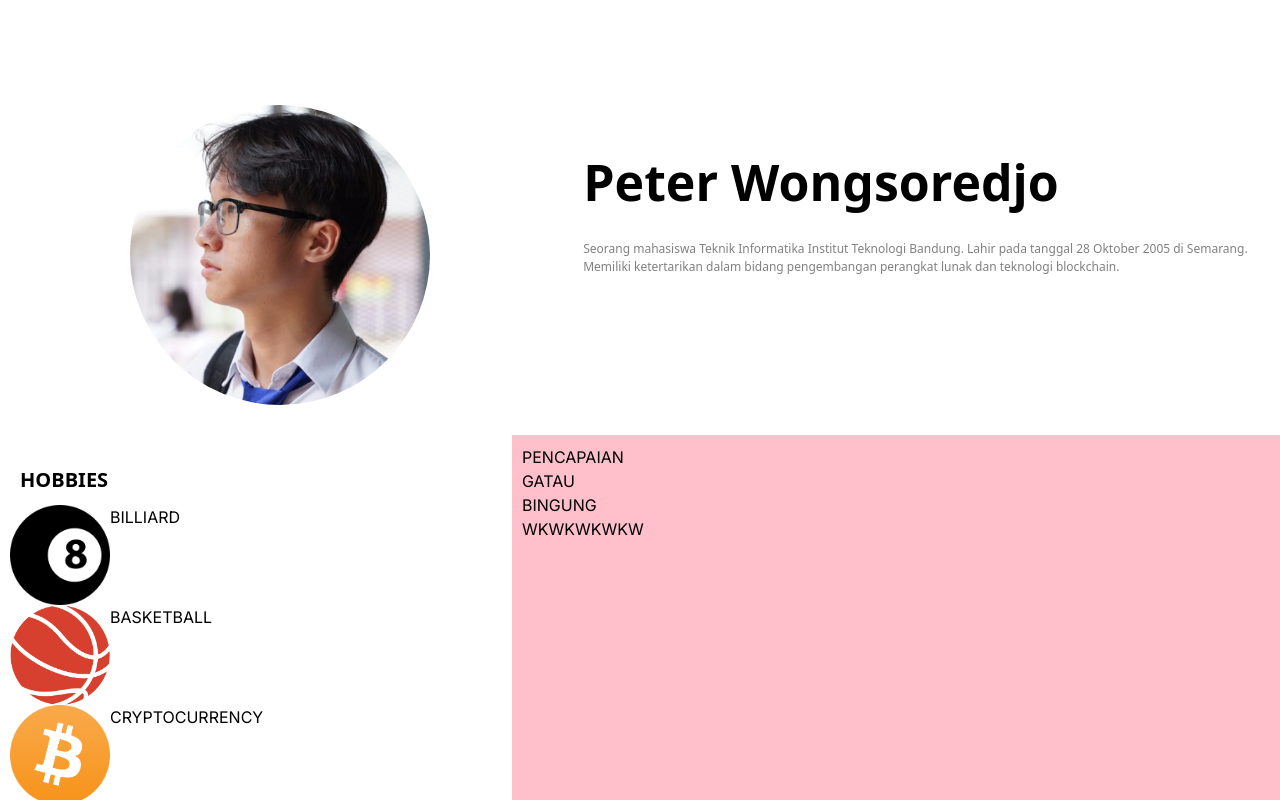
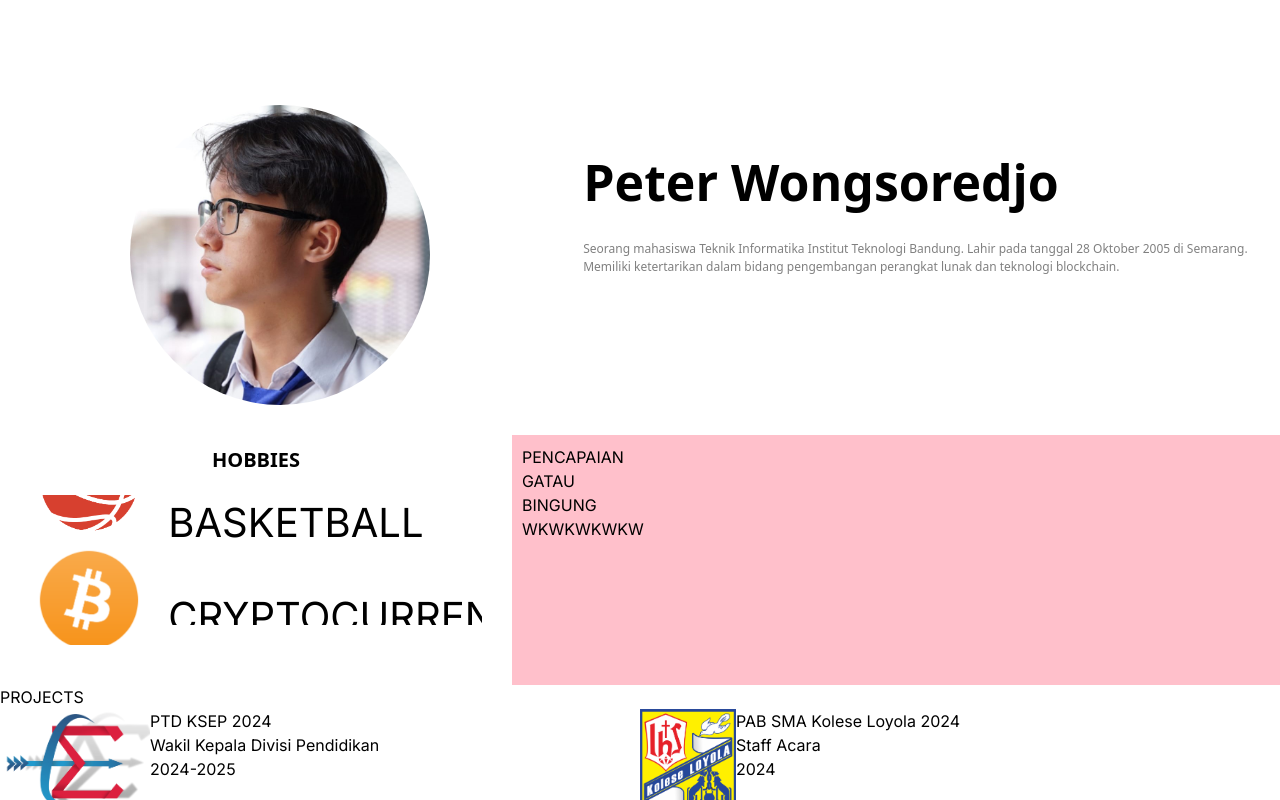
Before and after one commit to PeterWongsoredjo/SoftEng, a Next.js app: page / in a window 1280 px wide. Shown: the top 800 px of the page. Built offline with nearby package versions, Linux system fonts and the light colour scheme.

Commit message:
Modification: Hobbies now rotating

```diff
--- a/app/page.tsx
+++ b/app/page.tsx
@@ -33,31 +33,19 @@ const Home = () => {
               <div className="MnB-title">
                 <p>HOBBIES</p>
               </div>
-              <div className="billiard">
-                <div className="billiard-image">
-                  <img src="Billiard.png" alt="Billiard" />
-                </div>
-                <div className="billiard-text">
-                  <p>BILLIARD</p>
+              <div className="MnB">
+                <div className="MnB-pics">
+                  <img className='rotating-img' src="Billiard.png" alt="Billiard" />
+                  <img className='rotating-img' src="Basket.png" alt="Basketball" />
+                  <img className='rotating-img' src="Bitcoin.png" alt="" />
+                  </div>
+                <div className="MnB-text">
+                    <span>BILLIARD</span>
+                    <span>BASKETBALL</span>
+                    <span>CRYPTOCURRENCY</span>
+                  </div>
                 </div>
               </div>
-              <div className="basket">
-                <div className="basket-image">
-                  <img src="Basket.png" alt="Basketball" />
-                </div>
-                <div className="basket-text">
-                  <p>BASKETBALL</p>
-                </div>
-              </div>
-              <div className="crypto">
-                <div className="crypto-image">
-                  <img src="Bitcoin.png" alt="" />
-                </div>
-                <div className="crypto-text">
-                  <p>CRYPTOCURRENCY</p>
-                </div>
-              </div>
-          </div>
           <div className="Pencapaian-container">
             <div className="Pencapaian-title">
               <p>PENCAPAIAN</p>
--- a/app/styles.css
+++ b/app/styles.css
@@ -60,37 +60,81 @@ p{
     display: flex;
 }
 
+.MnB-container{
+    width: 40%;
+    height: 250px;
+    padding: 10px;
+}
+
 .MnB-title{
-    margin-top: 20px;
-    margin-bottom: 10px;
-    margin-right: 10px;
-    margin-left: 10px;
     font-size: 20px;
     font-weight: bold;
+    display: flex;
+    justify-content: center;
+    align-items: center;
     font-family: system-ui, -apple-system, BlinkMacSystemFont, 'Segoe UI', Roboto, Oxygen, Ubuntu, Cantarell, 'Open Sans', 'Helvetica Neue', sans-serif
 }
 
-.MnB-container{
-    width: 40%;
-    height: 400px;
-    padding: 10px;
-    justify-content: center;
+.MnB{
+    display: flex;
+    box-sizing: content-box;
+    padding: 20px;
+    height: 140px;
+}
+
+.MnB-pics{
+    height: 150px;
+    width: 150px;
+    overflow: hidden;
+    position: relative;
+    display: block;
+}
+
+.rotating-img{
+    padding: 10px 10px;
+    animation: spin_words 10s infinite;
+}
+
+.MnB-text{
+    margin-top: 10px;
+    margin-bottom: 10px;
+    overflow: hidden;
     align-items: center;
 }
 
-.billiard, .basket, .crypto{
-    display: flex;
+span{
+    margin-top: 10px;
+    color:black;
+    display: block;
+    padding: 20px;
+    font-size: 40px;
+    height: 70%;
+    border: 1;
+    animation: spin_words 10s infinite;
 }
 
-.billiard-image, .basket-image, .crypto-image{
-    height: 100px;
-    width: 100px;
+@keyframes spin_words {
+    0% {
+        transform: translateY(0%);
+    }
+    25% {
+        transform: translateY(-100%);
+    }
+    50% {
+        transform: translateY(-200%);
+    }
+    75% {
+        transform: translateY(-100%);
+    }
+    100% {
+        transform: translateY(0%);
+    }
 }
 
 .Pencapaian-container{
     width: 60%;
     background-color: pink;
-    height: 400px;
+    height: 250px;
     padding: 10px;
 }
 
```
